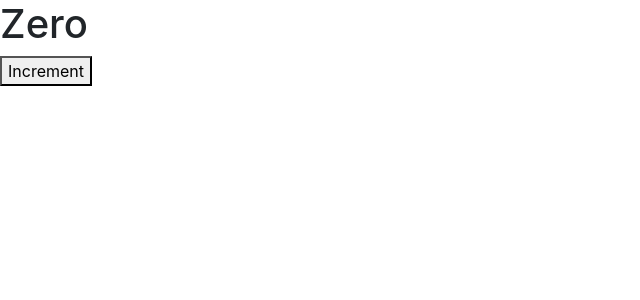
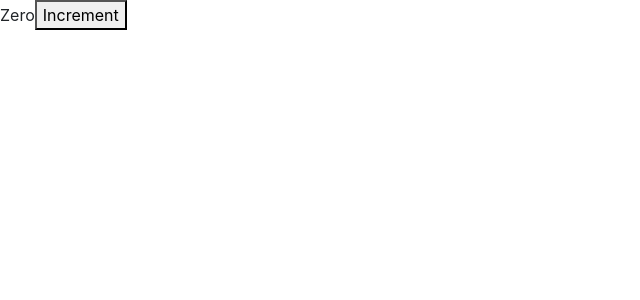
Before and after one commit to jordantroberts/React-Practice, a React (Create React App) app in the folder counter-app/: page / in a window 1280 px wide. Shown: the top 300 px of the page, without its empty margins (0-640 px from the left). Built offline with nearby package versions, Linux system fonts and the light colour scheme.

Commit message:
Changed back to zero as plain text

```diff
--- a/counter-app/src/components/counter.jsx
+++ b/counter-app/src/components/counter.jsx
@@ -18,7 +18,7 @@ render() {
   formatCount() {
       // picking the count property from object and storing as a separate constant called count.
       const {count} = this.state;
-      return count === 0 ? <h1>Zero</h1> : count;
+      return count === 0 ? "Zero" : count;
   }
 }
 
```
